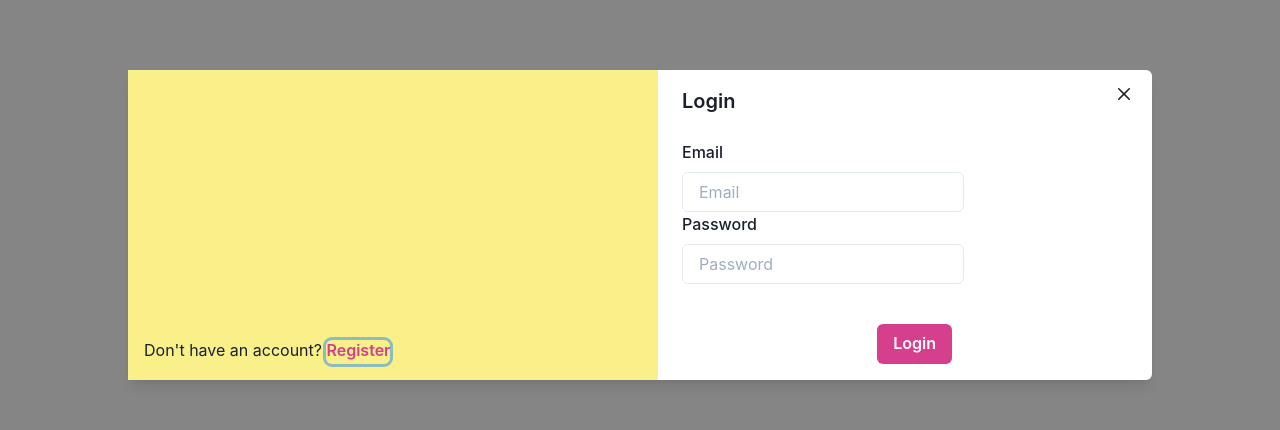
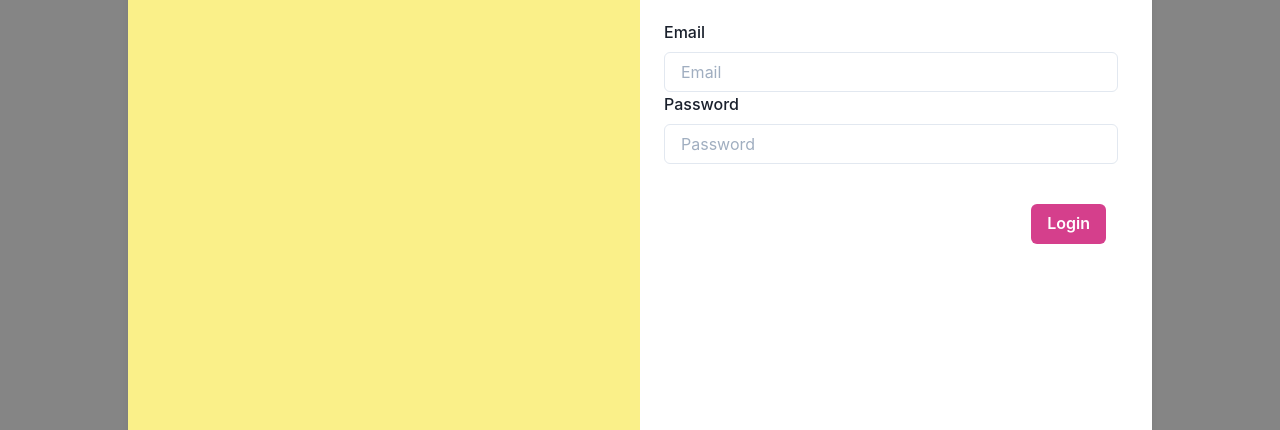
Before and after one commit to vishalkrv/tripplanner, a Next.js app: page / in a window 1280 px wide. Both pictures are taken after a click on the button "Login". Shown: the part 175-605 px from the top of the page. Built offline with nearby package versions, Linux system fonts and the light colour scheme.

Commit message:
Fixed login page issue

```diff
--- a/components/login/login.js
+++ b/components/login/login.js
@@ -54,8 +54,8 @@ export default function Login(props) {
     <>
       <Formik initialValues={data} onSubmit={onSave} validationSchema={schema}>
         {(actions) => (
-          <Flex>
-            <Flex direction="column" w="530px" bg="yellow.200">
+          <Flex h="550px">
+            <Flex direction="column" bg="yellow.200" flexBasis="0" flexGrow="1">
               <Spacer></Spacer>
               <Box p="4">
                 <Text>
@@ -71,8 +71,8 @@ export default function Login(props) {
                 </Text>
               </Box>
             </Flex>
-            <Flex>
-              <Form>
+            <Flex flexBasis="0" flexGrow="1">
+              <Form style={{width:"100%", paddingRight:"10px"}}>
                 <ModalHeader>Login</ModalHeader>
                 <ModalCloseButton></ModalCloseButton>
                 <ModalBody pb={6}>
```
